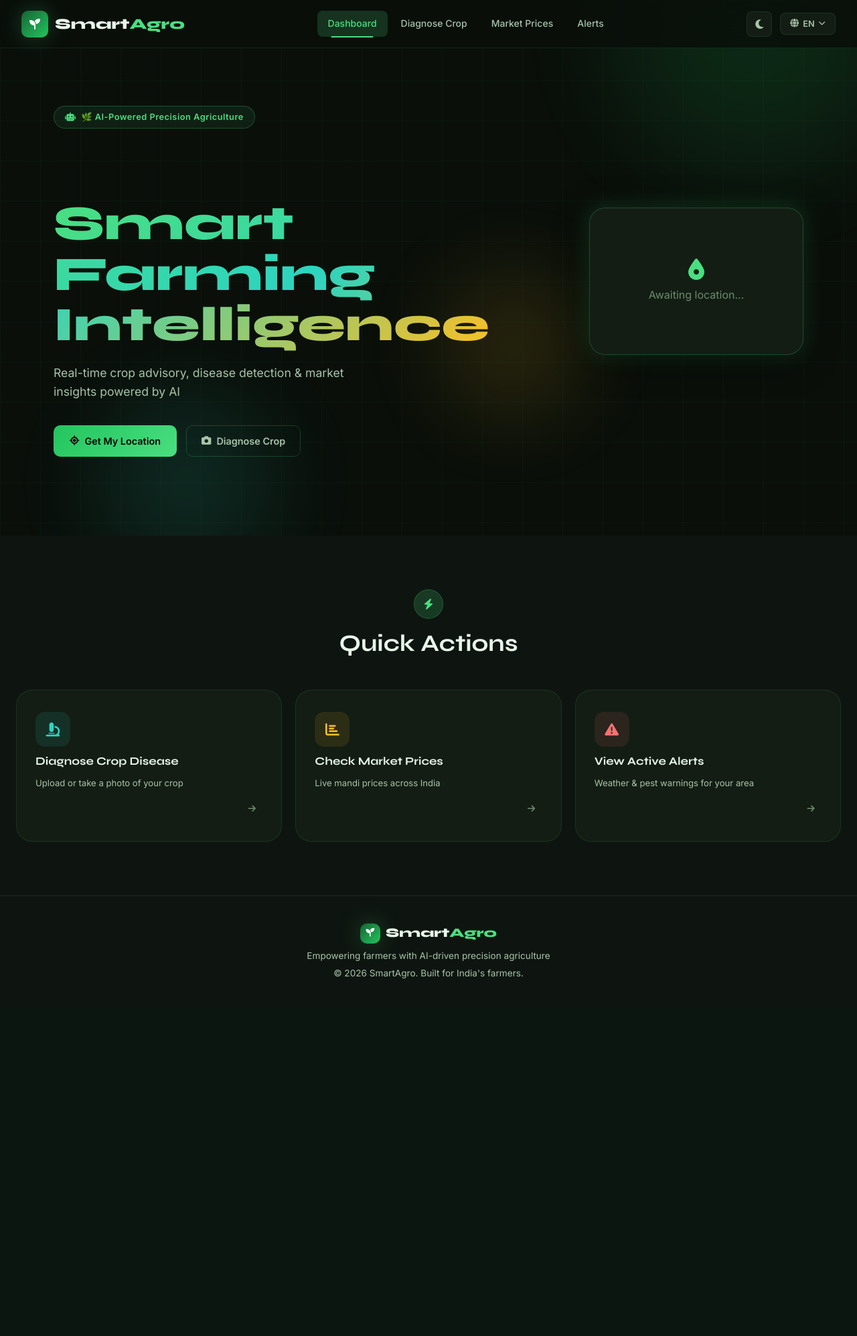
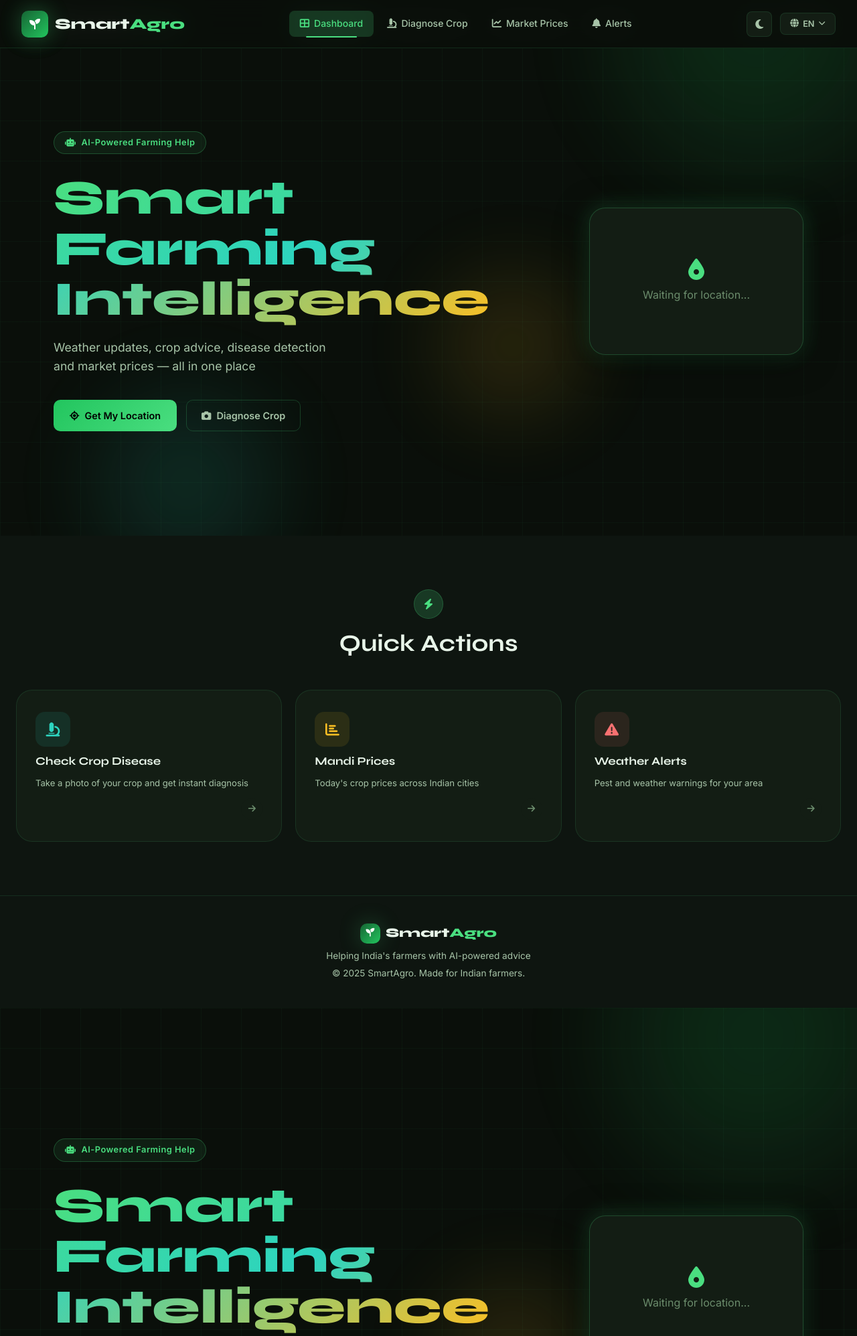
Before and after one commit to puspendugorai-coder/SmartAgro, a Flask app: page / in a window 1280 px wide. Shown: the top 1995 px of the page at 67% size. Before the commit the page ends 1461 px from the top, so only its background shows below. Run offline with Flask 3, Linux system fonts and the light colour scheme.

Commit message:
Update index.html

```diff
--- a/templates/index.html
+++ b/templates/index.html
@@ -1,7 +1,7 @@
 <!DOCTYPE html>
 <html lang="en">
 <head>
-  <meta charset="UTF-8" />
+  <meta charset="UTF-8"/>
   <meta name="viewport" content="width=device-width, initial-scale=1.0"/>
   <title>SmartAgro – AI Crop Intelligence</title>
   <link rel="stylesheet" href="/static/css/main.css"/>
@@ -11,52 +11,32 @@
   <script src="https://cdn.jsdelivr.net/npm/chart.js"></script>
 </head>
 <body>
-
-<!-- ═══════════════════════════ NAVBAR ═══════════════════════════ -->
 <nav class="navbar" id="navbar">
   <div class="nav-brand">
     <div class="brand-icon"><i class="fas fa-seedling"></i></div>
     <span class="brand-text">Smart<span class="brand-accent">Agro</span></span>
   </div>
   <div class="nav-links" id="navLinks">
-    <a href="/" class="nav-item active" data-translate="nav_dashboard">
-      <i class="fas fa-th-large"></i><span>Dashboard</span>
-    </a>
-    <a href="/diagnose" class="nav-item" data-translate="nav_diagnose">
-      <i class="fas fa-microscope"></i><span>Diagnose Crop</span>
-    </a>
-    <a href="/market" class="nav-item" data-translate="nav_market">
-      <i class="fas fa-chart-line"></i><span>Market Prices</span>
-    </a>
-    <a href="/alerts" class="nav-item" data-translate="nav_alerts">
-      <i class="fas fa-bell"></i><span>Alerts</span>
-      <span class="alert-badge" id="alertBadge">0</span>
-    </a>
+    <a href="/" class="nav-item active"><i class="fas fa-th-large"></i><span>Dashboard</span></a>
+    <a href="/diagnose" class="nav-item"><i class="fas fa-microscope"></i><span>Diagnose Crop</span></a>
+    <a href="/market" class="nav-item"><i class="fas fa-chart-line"></i><span>Market Prices</span></a>
+    <a href="/alerts" class="nav-item"><i class="fas fa-bell"></i><span>Alerts</span><span class="alert-badge" id="alertBadge" style="display:none">0</span></a>
   </div>
   <div class="nav-actions">
-    <!-- Language Selector -->
-     <button class="theme-toggle" id="themeToggle" title="Toggle day/night theme">
-    <i class="fas fa-moon" id="themeIcon"></i>
-    </button>
+    <button class="theme-toggle" id="themeToggle"><i class="fas fa-moon" id="themeIcon"></i></button>
     <div class="lang-selector" id="langSelector">
       <button class="lang-btn" id="langBtn">
-        <i class="fas fa-globe"></i>
-        <span id="currentLang">EN</span>
-        <i class="fas fa-chevron-down"></i>
+        <i class="fas fa-globe"></i><span id="currentLang">EN</span><i class="fas fa-chevron-down"></i>
       </button>
       <div class="lang-dropdown" id="langDropdown">
         <div class="lang-search"><input type="text" placeholder="Search language..." id="langSearch"/></div>
         <div class="lang-list" id="langList"></div>
       </div>
     </div>
-    <!-- Hamburger -->
-    <button class="hamburger" id="hamburger" aria-label="Menu">
-      <span></span><span></span><span></span>
-    </button>
+    <button class="hamburger" id="hamburger"><span></span><span></span><span></span></button>
   </div>
 </nav>
 
-<!-- ═══════════════════════════ HERO ═══════════════════════════ -->
 <section class="hero">
   <div class="hero-bg">
     <div class="hero-orb orb-1"></div>
@@ -65,156 +45,293 @@
     <div class="hero-grid"></div>
   </div>
   <div class="hero-content">
-    <div class="hero-badge" data-translate="hero_badge">
-      <i class="fas fa-robot"></i> AI-Powered Precision Agriculture
-    </div>
-    <h1 class="hero-title" data-translate="hero_title">
-    <br/><span class="gradient-text">Smart Farming Intelligence</span>
-    </h1>
-    <p class="hero-subtitle" data-translate="hero_subtitle">
-      Real-time crop advisory, disease detection & market insights powered by AI
-    </p>
+    <div class="hero-badge"><i class="fas fa-robot"></i> AI-Powered Farming Help</div>
+    <h1 class="hero-title"><span class="gradient-text">Smart Farming Intelligence</span></h1>
+    <p class="hero-subtitle">Weather updates, crop advice, disease detection and market prices — all in one place</p>
     <div class="hero-cta">
       <button class="btn-primary" onclick="requestLocation()" id="locationBtn">
-        <i class="fas fa-location-crosshairs"></i>
-        <span data-translate="btn_location">Get My Location</span>
+        <i class="fas fa-location-crosshairs"></i> Get My Location
       </button>
       <a href="/diagnose" class="btn-secondary">
-        <i class="fas fa-camera"></i>
-        <span data-translate="btn_diagnose">Diagnose Crop</span>
+        <i class="fas fa-camera"></i> Diagnose Crop
       </a>
     </div>
   </div>
   <div class="hero-visual">
     <div class="weather-card-hero" id="heroWeatherCard">
-      <div class="hwc-loading"><i class="fas fa-location-dot fa-pulse"></i><span>Awaiting location...</span></div>
+      <div class="hwc-loading"><i class="fas fa-location-dot fa-pulse"></i><span>Waiting for location...</span></div>
     </div>
   </div>
 </section>
 
-<!-- ═══════════════════════════ WEATHER SECTION ═══════════════════════════ -->
 <section class="section weather-section" id="weatherSection" style="display:none">
   <div class="container">
     <div class="section-header">
       <div class="section-tag"><i class="fas fa-cloud-sun-rain"></i></div>
-      <h2 data-translate="section_weather">Current Weather Conditions</h2>
-      <p data-translate="section_weather_sub">Live data from your location</p>
+      <h2>Current Weather</h2>
+      <p>Live data from your location</p>
     </div>
     <div class="weather-main" id="weatherMain"></div>
     <div class="forecast-section">
-      <h3 data-translate="forecast_title">6-Day Forecast</h3>
+      <h3>6-Day Forecast</h3>
       <div class="forecast-grid" id="forecastGrid"></div>
     </div>
   </div>
 </section>
 
-<!-- ═══════════════════════════ STATS BAR ═══════════════════════════ -->
 <section class="stats-bar" id="statsBar" style="display:none">
   <div class="container">
-    <div class="stat-item">
-      <i class="fas fa-temperature-half"></i>
-      <div><span class="stat-val" id="statTemp">--</span><span class="stat-label" data-translate="stat_temp">Temperature</span></div>
-    </div>
-    <div class="stat-item">
-      <i class="fas fa-droplets"></i>
-      <div><span class="stat-val" id="statHumidity">--</span><span class="stat-label" data-translate="stat_humidity">Humidity</span></div>
-    </div>
-    <div class="stat-item">
-      <i class="fas fa-wind"></i>
-      <div><span class="stat-val" id="statWind">--</span><span class="stat-label" data-translate="stat_wind">Wind</span></div>
-    </div>
-    <div class="stat-item">
-      <i class="fas fa-eye"></i>
-      <div><span class="stat-val" id="statVisibility">--</span><span class="stat-label" data-translate="stat_visibility">Visibility</span></div>
-    </div>
-    <div class="stat-item">
-      <i class="fas fa-gauge-high"></i>
-      <div><span class="stat-val" id="statPressure">--</span><span class="stat-label" data-translate="stat_pressure">Pressure</span></div>
-    </div>
+    <div class="stat-item"><i class="fas fa-temperature-half"></i><div><span class="stat-val" id="statTemp">--</span><span class="stat-label">Temperature</span></div></div>
+    <div class="stat-item"><i class="fas fa-droplets"></i><div><span class="stat-val" id="statHumidity">--</span><span class="stat-label">Humidity</span></div></div>
+    <div class="stat-item"><i class="fas fa-wind"></i><div><span class="stat-val" id="statWind">--</span><span class="stat-label">Wind</span></div></div>
+    <div class="stat-item"><i class="fas fa-eye"></i><div><span class="stat-val" id="statVisibility">--</span><span class="stat-label">Visibility</span></div></div>
+    <div class="stat-item"><i class="fas fa-gauge-high"></i><div><span class="stat-val" id="statPressure">--</span><span class="stat-label">Pressure</span></div></div>
   </div>
 </section>
 
-<!-- ═══════════════════════════ CROP RECOMMENDATIONS ═══════════════════════════ -->
 <section class="section crop-section" id="cropSection" style="display:none">
   <div class="container">
     <div class="section-header">
       <div class="section-tag"><i class="fas fa-seedling"></i></div>
-      <h2 data-translate="section_crops">Crop Recommendations</h2>
-      <p id="seasonLabel" data-translate="section_crops_sub">Based on your climate & location</p>
+      <h2>Best Crops for You</h2>
+      <p id="seasonLabel">Based on your weather and location</p>
     </div>
     <div class="crops-grid" id="cropsGrid"></div>
   </div>
 </section>
 
-<!-- ═══════════════════════════ ADVISORY CALENDAR ═══════════════════════════ -->
 <section class="section advisory-section" id="advisorySection" style="display:none">
   <div class="container">
     <div class="section-header">
       <div class="section-tag"><i class="fas fa-calendar-days"></i></div>
-      <h2 data-translate="section_advisory">Crop Advisory Calendar</h2>
-      <p data-translate="section_advisory_sub">Week-by-week action plan for your crops</p>
+      <h2>Farming Calendar</h2>
+      <p>Week by week plan for your crops</p>
     </div>
     <div class="calendar-timeline" id="calendarTimeline"></div>
   </div>
 </section>
 
-<!-- ═══════════════════════════ PESTICIDE GUIDE ═══════════════════════════ -->
 <section class="section pest-section" id="pestSection" style="display:none">
   <div class="container">
     <div class="section-header">
       <div class="section-tag"><i class="fas fa-bug"></i></div>
-      <h2 data-translate="section_pest">Pesticide & Pest Control Guide</h2>
-      <p data-translate="section_pest_sub">Safe and effective crop protection plan</p>
+      <h2>Pest Control Guide</h2>
+      <p>Safe and effective crop protection</p>
     </div>
     <div class="pest-cards" id="pestCards"></div>
   </div>
 </section>
 
-<!-- ═══════════════════════════ QUICK ACTIONS ═══════════════════════════ -->
 <section class="section quick-section">
   <div class="container">
     <div class="section-header">
       <div class="section-tag"><i class="fas fa-bolt"></i></div>
-      <h2 data-translate="section_quick">Quick Actions</h2>
+      <h2>Quick Actions</h2>
     </div>
     <div class="quick-grid">
       <a href="/diagnose" class="quick-card card-diagnose">
         <div class="qc-icon"><i class="fas fa-microscope"></i></div>
-        <h3 data-translate="quick_diagnose">Diagnose Crop Disease</h3>
-        <p data-translate="quick_diagnose_sub">Upload or take a photo of your crop</p>
+        <h3>Check Crop Disease</h3>
+        <p>Take a photo of your crop and get instant diagnosis</p>
         <div class="qc-arrow"><i class="fas fa-arrow-right"></i></div>
       </a>
       <a href="/market" class="quick-card card-market">
         <div class="qc-icon"><i class="fas fa-chart-bar"></i></div>
-        <h3 data-translate="quick_market">Check Market Prices</h3>
-        <p data-translate="quick_market_sub">Live mandi prices across India</p>
+        <h3>Mandi Prices</h3>
+        <p>Today's crop prices across Indian cities</p>
         <div class="qc-arrow"><i class="fas fa-arrow-right"></i></div>
       </a>
       <a href="/alerts" class="quick-card card-alerts">
         <div class="qc-icon"><i class="fas fa-triangle-exclamation"></i></div>
-        <h3 data-translate="quick_alerts">View Active Alerts</h3>
-        <p data-translate="quick_alerts_sub">Weather & pest warnings for your area</p>
+        <h3>Weather Alerts</h3>
+        <p>Pest and weather warnings for your area</p>
         <div class="qc-arrow"><i class="fas fa-arrow-right"></i></div>
       </a>
     </div>
   </div>
 </section>
 
-<!-- ═══════════════════════════ FOOTER ═══════════════════════════ -->
 <footer class="footer">
   <div class="container">
     <div class="footer-brand">
       <div class="brand-icon small"><i class="fas fa-seedling"></i></div>
       <span>Smart<span class="brand-accent">Agro</span></span>
     </div>
-    <p data-translate="footer_text">Empowering farmers with AI-driven precision agriculture</p>
-    <p class="footer-copy">© 2026 SmartAgro. Built for India's farmers.</p>
+    <p>Helping India's farmers with AI-powered advice</p>
+    <p class="footer-copy">© 2025 SmartAgro. Made for Indian farmers.</p>
   </div>
 </footer>
 
-<!-- Toast -->
 <div class="toast" id="toast"></div>
+<script src="/static/js/translations.js"></script>
+<script src="/static/js/main.js"></script>
+<script src="/static/js/dashboard.js"></script>
+</body>
+</html><!DOCTYPE html>
+<html lang="en">
+<head>
+  <meta charset="UTF-8"/>
+  <meta name="viewport" content="width=device-width, initial-scale=1.0"/>
+  <title>SmartAgro – AI Crop Intelligence</title>
+  <link rel="stylesheet" href="/static/css/main.css"/>
+  <link rel="stylesheet" href="/static/css/dashboard.css"/>
+  <link href="https://fonts.googleapis.com/css2?family=Syne:wght@400;600;700;800&family=Inter:wght@300;400;500;600&display=swap" rel="stylesheet"/>
+  <link rel="stylesheet" href="https://cdnjs.cloudflare.com/ajax/libs/font-awesome/6.5.0/css/all.min.css"/>
+  <script src="https://cdn.jsdelivr.net/npm/chart.js"></script>
+</head>
+<body>
+<nav class="navbar" id="navbar">
+  <div class="nav-brand">
+    <div class="brand-icon"><i class="fas fa-seedling"></i></div>
+    <span class="brand-text">Smart<span class="brand-accent">Agro</span></span>
+  </div>
+  <div class="nav-links" id="navLinks">
+    <a href="/" class="nav-item active"><i class="fas fa-th-large"></i><span>Dashboard</span></a>
+    <a href="/diagnose" class="nav-item"><i class="fas fa-microscope"></i><span>Diagnose Crop</span></a>
+    <a href="/market" class="nav-item"><i class="fas fa-chart-line"></i><span>Market Prices</span></a>
+    <a href="/alerts" class="nav-item"><i class="fas fa-bell"></i><span>Alerts</span><span class="alert-badge" id="alertBadge" style="display:none">0</span></a>
+  </div>
+  <div class="nav-actions">
+    <button class="theme-toggle" id="themeToggle"><i class="fas fa-moon" id="themeIcon"></i></button>
+    <div class="lang-selector" id="langSelector">
+      <button class="lang-btn" id="langBtn">
+        <i class="fas fa-globe"></i><span id="currentLang">EN</span><i class="fas fa-chevron-down"></i>
+      </button>
+      <div class="lang-dropdown" id="langDropdown">
+        <div class="lang-search"><input type="text" placeholder="Search language..." id="langSearch"/></div>
+        <div class="lang-list" id="langList"></div>
+      </div>
+    </div>
+    <button class="hamburger" id="hamburger"><span></span><span></span><span></span></button>
+  </div>
+</nav>
 
+<section class="hero">
+  <div class="hero-bg">
+    <div class="hero-orb orb-1"></div>
+    <div class="hero-orb orb-2"></div>
+    <div class="hero-orb orb-3"></div>
+    <div class="hero-grid"></div>
+  </div>
+  <div class="hero-content">
+    <div class="hero-badge"><i class="fas fa-robot"></i> AI-Powered Farming Help</div>
+    <h1 class="hero-title"><span class="gradient-text">Smart Farming Intelligence</span></h1>
+    <p class="hero-subtitle">Weather updates, crop advice, disease detection and market prices — all in one place</p>
+    <div class="hero-cta">
+      <button class="btn-primary" onclick="requestLocation()" id="locationBtn">
+        <i class="fas fa-location-crosshairs"></i> Get My Location
+      </button>
+      <a href="/diagnose" class="btn-secondary">
+        <i class="fas fa-camera"></i> Diagnose Crop
+      </a>
+    </div>
+  </div>
+  <div class="hero-visual">
+    <div class="weather-card-hero" id="heroWeatherCard">
+      <div class="hwc-loading"><i class="fas fa-location-dot fa-pulse"></i><span>Waiting for location...</span></div>
+    </div>
+  </div>
+</section>
+
+<section class="section weather-section" id="weatherSection" style="display:none">
+  <div class="container">
+    <div class="section-header">
+      <div class="section-tag"><i class="fas fa-cloud-sun-rain"></i></div>
+      <h2>Current Weather</h2>
+      <p>Live data from your location</p>
+    </div>
+    <div class="weather-main" id="weatherMain"></div>
+    <div class="forecast-section">
+      <h3>6-Day Forecast</h3>
+      <div class="forecast-grid" id="forecastGrid"></div>
+    </div>
+  </div>
+</section>
+
+<section class="stats-bar" id="statsBar" style="display:none">
+  <div class="container">
+    <div class="stat-item"><i class="fas fa-temperature-half"></i><div><span class="stat-val" id="statTemp">--</span><span class="stat-label">Temperature</span></div></div>
+    <div class="stat-item"><i class="fas fa-droplets"></i><div><span class="stat-val" id="statHumidity">--</span><span class="stat-label">Humidity</span></div></div>
+    <div class="stat-item"><i class="fas fa-wind"></i><div><span class="stat-val" id="statWind">--</span><span class="stat-label">Wind</span></div></div>
+    <div class="stat-item"><i class="fas fa-eye"></i><div><span class="stat-val" id="statVisibility">--</span><span class="stat-label">Visibility</span></div></div>
+    <div class="stat-item"><i class="fas fa-gauge-high"></i><div><span class="stat-val" id="statPressure">--</span><span class="stat-label">Pressure</span></div></div>
+  </div>
+</section>
+
+<section class="section crop-section" id="cropSection" style="display:none">
+  <div class="container">
+    <div class="section-header">
+      <div class="section-tag"><i class="fas fa-seedling"></i></div>
+      <h2>Best Crops for You</h2>
+      <p id="seasonLabel">Based on your weather and location</p>
+    </div>
+    <div class="crops-grid" id="cropsGrid"></div>
+  </div>
+</section>
+
+<section class="section advisory-section" id="advisorySection" style="display:none">
+  <div class="container">
+    <div class="section-header">
+      <div class="section-tag"><i class="fas fa-calendar-days"></i></div>
+      <h2>Farming Calendar</h2>
+      <p>Week by week plan for your crops</p>
+    </div>
+    <div class="calendar-timeline" id="calendarTimeline"></div>
+  </div>
+</section>
+
+<section class="section pest-section" id="pestSection" style="display:none">
+  <div class="container">
+    <div class="section-header">
+      <div class="section-tag"><i class="fas fa-bug"></i></div>
+      <h2>Pest Control Guide</h2>
+      <p>Safe and effective crop protection</p>
+    </div>
+    <div class="pest-cards" id="pestCards"></div>
+  </div>
+</section>
+
+<section class="section quick-section">
+  <div class="container">
+    <div class="section-header">
+      <div class="section-tag"><i class="fas fa-bolt"></i></div>
+      <h2>Quick Actions</h2>
+    </div>
+    <div class="quick-grid">
+      <a href="/diagnose" class="quick-card card-diagnose">
+        <div class="qc-icon"><i class="fas fa-microscope"></i></div>
+        <h3>Check Crop Disease</h3>
+        <p>Take a photo of your crop and get instant diagnosis</p>
+        <div class="qc-arrow"><i class="fas fa-arrow-right"></i></div>
+      </a>
+      <a href="/market" class="quick-card card-market">
+        <div class="qc-icon"><i class="fas fa-chart-bar"></i></div>
+        <h3>Mandi Prices</h3>
+        <p>Today's crop prices across Indian cities</p>
+        <div class="qc-arrow"><i class="fas fa-arrow-right"></i></div>
+      </a>
+      <a href="/alerts" class="quick-card card-alerts">
+        <div class="qc-icon"><i class="fas fa-triangle-exclamation"></i></div>
+        <h3>Weather Alerts</h3>
+        <p>Pest and weather warnings for your area</p>
+        <div class="qc-arrow"><i class="fas fa-arrow-right"></i></div>
+      </a>
+    </div>
+  </div>
+</section>
+
+<footer class="footer">
+  <div class="container">
+    <div class="footer-brand">
+      <div class="brand-icon small"><i class="fas fa-seedling"></i></div>
+      <span>Smart<span class="brand-accent">Agro</span></span>
+    </div>
+    <p>Helping India's farmers with AI-powered advice</p>
+    <p class="footer-copy">© 2025 SmartAgro. Made for Indian farmers.</p>
+  </div>
+</footer>
+
+<div class="toast" id="toast"></div>
 <script src="/static/js/translations.js"></script>
 <script src="/static/js/main.js"></script>
 <script src="/static/js/dashboard.js"></script>
```
